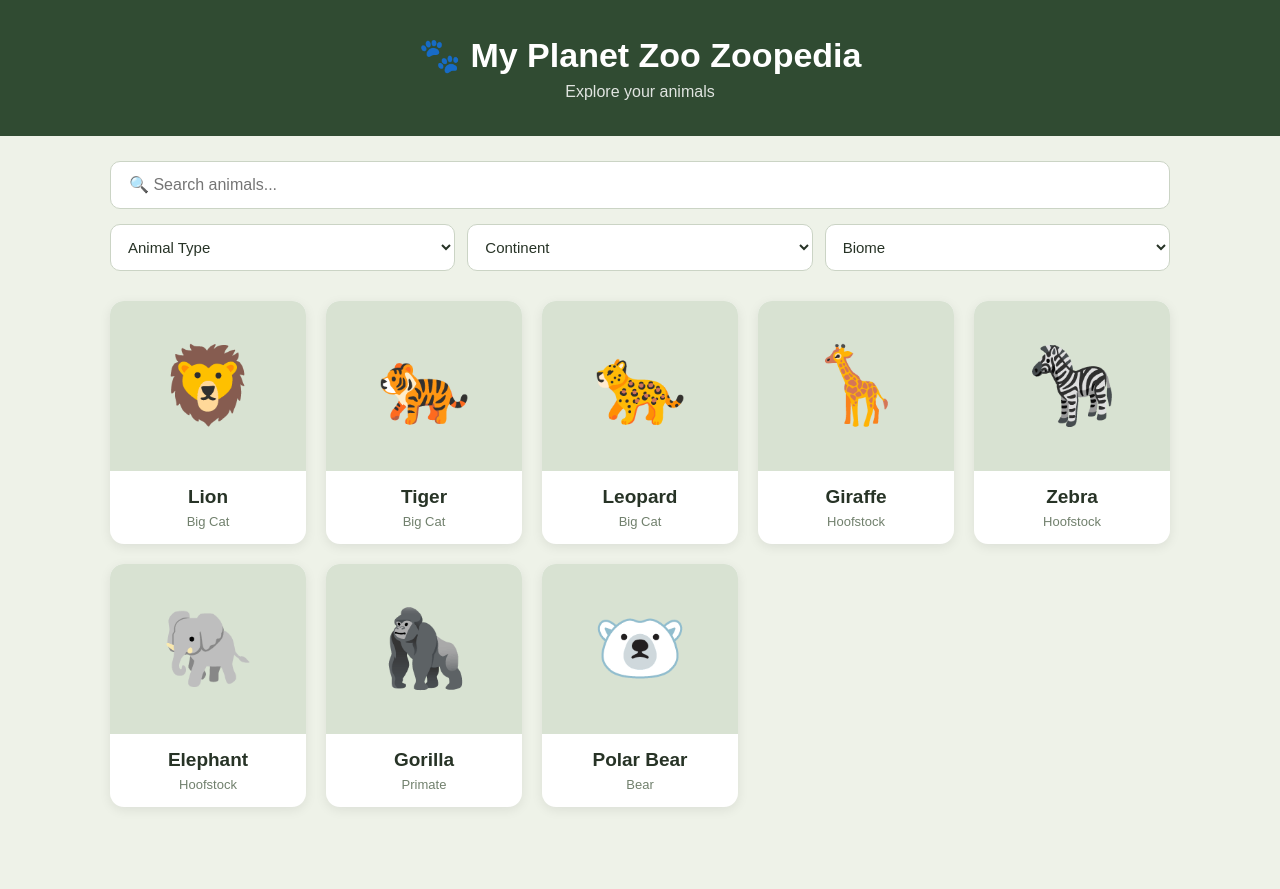
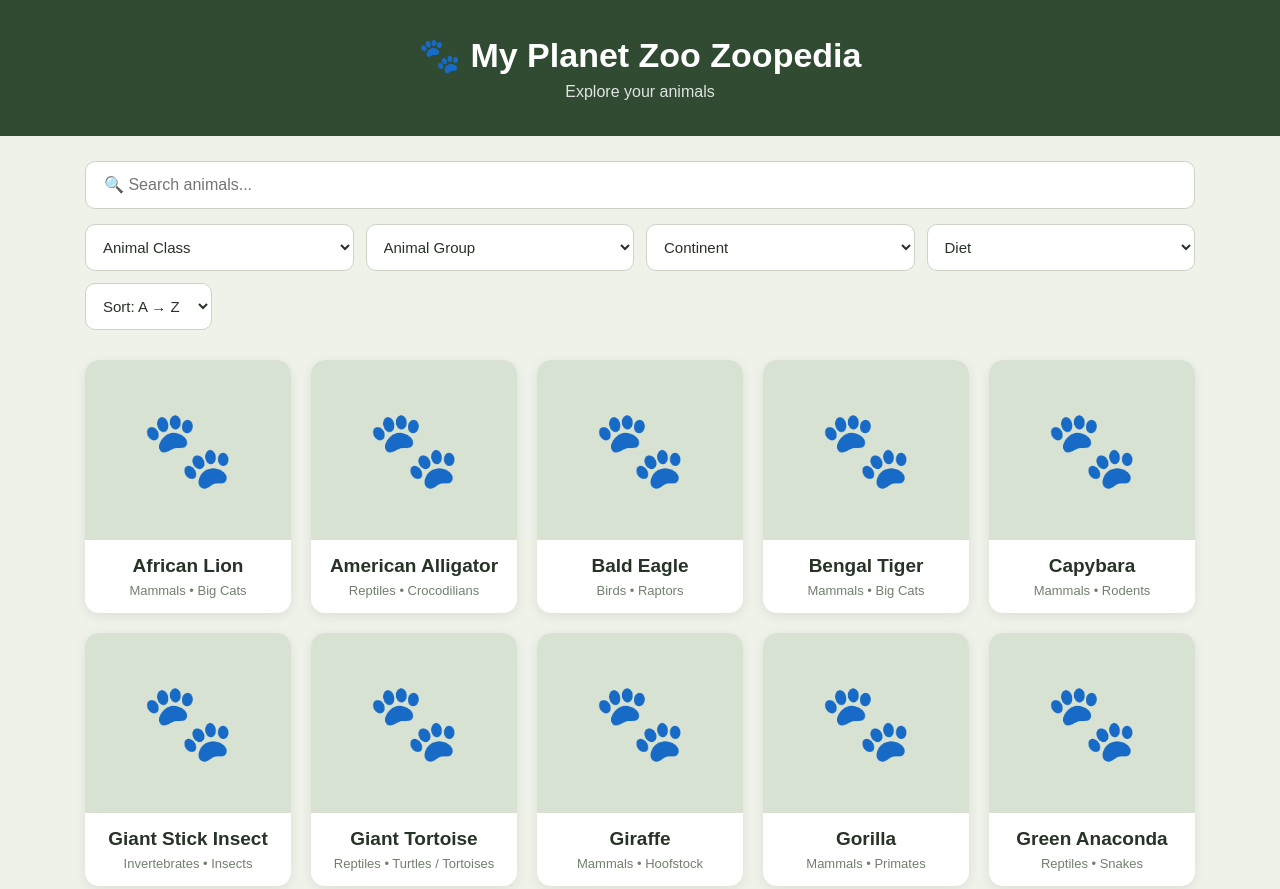
Before and after one commit to Tcase2014/planet-zoo-zoopedia, a plain HTML site: page index.html in a window 1280 px wide. Shown: the top 889 px of the page. Drawn offline with Linux system fonts and the light colour scheme.

Commit message:
Update index.html

```diff
--- a/index.html
+++ b/index.html
@@ -35,7 +35,7 @@
     }
 
     .controls {
-      max-width: 1100px;
+      max-width: 1150px;
       margin: 25px auto;
       padding: 0 20px;
     }
@@ -51,7 +51,7 @@
 
     .filters {
       display: grid;
-      grid-template-columns: repeat(3, 1fr);
+      grid-template-columns: repeat(4, 1fr);
       gap: 12px;
     }
 
@@ -64,8 +64,12 @@
       color: #273326;
     }
 
+    .sort-row {
+      margin-top: 12px;
+    }
+
     .animals {
-      max-width: 1100px;
+      max-width: 1150px;
       margin: 30px auto;
       padding: 0 20px 50px;
       display: grid;
@@ -86,12 +90,19 @@
     }
 
     .animal-image {
-      height: 170px;
+      height: 180px;
       background: #d8e2d2;
       display: flex;
       align-items: center;
       justify-content: center;
       font-size: 75px;
+      overflow: hidden;
+    }
+
+    .animal-image img {
+      width: 100%;
+      height: 100%;
+      object-fit: cover;
     }
 
     .animal-info {
@@ -117,7 +128,13 @@
       color: #71806d;
     }
 
-    @media (max-width: 650px) {
+    @media (max-width: 800px) {
+      .filters {
+        grid-template-columns: repeat(2, 1fr);
+      }
+    }
+
+    @media (max-width: 500px) {
       .filters {
         grid-template-columns: 1fr;
       }
@@ -143,12 +160,39 @@
 
     <div class="filters">
 
-      <select id="typeFilter">
-        <option value="">Animal Type</option>
-        <option value="Big Cat">Big Cats</option>
+      <select id="classFilter">
+        <option value="">Animal Class</option>
+        <option value="Mammals">Mammals</option>
+        <option value="Birds">Birds</option>
+        <option value="Reptiles">Reptiles</option>
+        <option value="Amphibians">Amphibians</option>
+        <option value="Fish">Fish</option>
+        <option value="Invertebrates">Invertebrates</option>
+      </select>
+
+      <select id="groupFilter">
+        <option value="">Animal Group</option>
+        <option value="Big Cats">Big Cats</option>
+        <option value="Primates">Primates</option>
         <option value="Hoofstock">Hoofstock</option>
-        <option value="Primate">Primates</option>
-        <option value="Bear">Bears</option>
+        <option value="Marsupials">Marsupials</option>
+        <option value="Rodents">Rodents</option>
+        <option value="Raptors">Raptors</option>
+        <option value="Waterfowl">Waterfowl</option>
+        <option value="Parrots">Parrots</option>
+        <option value="Flightless Birds">Flightless Birds</option>
+        <option value="Lizards">Lizards</option>
+        <option value="Crocodilians">Crocodilians</option>
+        <option value="Snakes">Snakes</option>
+        <option value="Turtles / Tortoises">Turtles / Tortoises</option>
+        <option value="Frogs">Frogs</option>
+        <option value="Toads">Toads</option>
+        <option value="Salamanders">Salamanders</option>
+        <option value="Newts">Newts</option>
+        <option value="Insects">Insects</option>
+        <option value="Arachnids">Arachnids</option>
+        <option value="Crustaceans">Crustaceans</option>
+        <option value="Molluscs">Molluscs</option>
       </select>
 
       <select id="continentFilter">
@@ -158,129 +202,268 @@
         <option value="Europe">Europe</option>
         <option value="North America">North America</option>
         <option value="South America">South America</option>
+        <option value="Oceania">Oceania</option>
       </select>
 
-      <select id="biomeFilter">
-        <option value="">Biome</option>
-        <option value="Tropical">Tropical</option>
-        <option value="Grassland">Grassland</option>
-        <option value="Desert">Desert</option>
-        <option value="Temperate">Temperate</option>
-        <option value="Taiga">Taiga</option>
+      <select id="dietFilter">
+        <option value="">Diet</option>
+        <option value="Herbivore">Herbivore</option>
+        <option value="Carnivore">Carnivore</option>
+        <option value="Omnivore">Omnivore</option>
+        <option value="Insectivore">Insectivore</option>
+        <option value="Piscivore">Piscivore</option>
       </select>
 
     </div>
+
+    <div class="sort-row">
+
+      <select id="sortFilter">
+        <option value="az">Sort: A → Z</option>
+        <option value="za">Sort: Z → A</option>
+      </select>
+
+    </div>
+
   </div>
 
   <main class="animals" id="animalGrid"></main>
 
   <script>
 
+    /*
+      ==========================================================
+      YOUR ANIMALS
+      ==========================================================
+
+      To add an animal later, copy one of these entries.
+
+      image:
+      Leave blank for now if you don't have an image yet.
+
+      continents:
+      You can put MORE THAN ONE continent here.
+
+      groups:
+      You can also give an animal MORE THAN ONE group if needed.
+
+      diet:
+      You can give an animal MORE THAN ONE diet if appropriate.
+    */
+
     const animals = [
 
       {
-        name: "Lion",
-        icon: "🦁",
-        type: "Big Cat",
-        continent: "Africa",
-        biome: "Grassland"
+        name: "African Lion",
+        image: "",
+        class: "Mammals",
+        groups: ["Big Cats"],
+        continents: ["Africa"],
+        diet: ["Carnivore"]
       },
 
       {
-        name: "Tiger",
-        icon: "🐅",
-        type: "Big Cat",
-        continent: "Asia",
-        biome: "Tropical"
+        name: "Bengal Tiger",
+        image: "",
+        class: "Mammals",
+        groups: ["Big Cats"],
+        continents: ["Asia"],
+        diet: ["Carnivore"]
       },
 
       {
         name: "Leopard",
-        icon: "🐆",
-        type: "Big Cat",
-        continent: "Africa",
-        biome: "Tropical"
+        image: "",
+        class: "Mammals",
+        groups: ["Big Cats"],
+        continents: ["Africa", "Asia"],
+        diet: ["Carnivore"]
       },
 
       {
         name: "Giraffe",
-        icon: "🦒",
-        type: "Hoofstock",
-        continent: "Africa",
-        biome: "Grassland"
-      },
-
-      {
-        name: "Zebra",
-        icon: "🦓",
-        type: "Hoofstock",
-        continent: "Africa",
-        biome: "Grassland"
-      },
-
-      {
-        name: "Elephant",
-        icon: "🐘",
-        type: "Hoofstock",
-        continent: "Africa",
-        biome: "Tropical"
+        image: "",
+        class: "Mammals",
+        groups: ["Hoofstock"],
+        continents: ["Africa"],
+        diet: ["Herbivore"]
       },
 
       {
         name: "Gorilla",
-        icon: "🦍",
-        type: "Primate",
-        continent: "Africa",
-        biome: "Tropical"
+        image: "",
+        class: "Mammals",
+        groups: ["Primates"],
+        continents: ["Africa"],
+        diet: ["Herbivore"]
       },
 
       {
-        name: "Polar Bear",
-        icon: "🐻‍❄️",
-        type: "Bear",
-        continent: "North America",
-        biome: "Taiga"
+        name: "Red Kangaroo",
+        image: "",
+        class: "Mammals",
+        groups: ["Marsupials"],
+        continents: ["Oceania"],
+        diet: ["Herbivore"]
+      },
+
+      {
+        name: "Capybara",
+        image: "",
+        class: "Mammals",
+        groups: ["Rodents"],
+        continents: ["South America"],
+        diet: ["Herbivore"]
+      },
+
+      {
+        name: "Bald Eagle",
+        image: "",
+        class: "Birds",
+        groups: ["Raptors"],
+        continents: ["North America"],
+        diet: ["Carnivore"]
+      },
+
+      {
+        name: "Macaw",
+        image: "",
+        class: "Birds",
+        groups: ["Parrots"],
+        continents: ["South America"],
+        diet: ["Herbivore"]
+      },
+
+      {
+        name: "Komodo Dragon",
+        image: "",
+        class: "Reptiles",
+        groups: ["Lizards"],
+        continents: ["Asia"],
+        diet: ["Carnivore"]
+      },
+
+      {
+        name: "American Alligator",
+        image: "",
+        class: "Reptiles",
+        groups: ["Crocodilians"],
+        continents: ["North America"],
+        diet: ["Carnivore"]
+      },
+
+      {
+        name: "Green Anaconda",
+        image: "",
+        class: "Reptiles",
+        groups: ["Snakes"],
+        continents: ["South America"],
+        diet: ["Carnivore"]
+      },
+
+      {
+        name: "Giant Tortoise",
+        image: "",
+        class: "Reptiles",
+        groups: ["Turtles / Tortoises"],
+        continents: ["Africa"],
+        diet: ["Herbivore"]
+      },
+
+      {
+        name: "Red-Eyed Tree Frog",
+        image: "",
+        class: "Amphibians",
+        groups: ["Frogs"],
+        continents: ["North America", "South America"],
+        diet: ["Insectivore"]
+      },
+
+      {
+        name: "Giant Stick Insect",
+        image: "",
+        class: "Invertebrates",
+        groups: ["Insects"],
+        continents: ["Oceania"],
+        diet: ["Herbivore"]
       }
 
     ];
 
+
     const grid = document.getElementById("animalGrid");
+
     const search = document.getElementById("search");
-    const typeFilter = document.getElementById("typeFilter");
+
+    const classFilter = document.getElementById("classFilter");
+
+    const groupFilter = document.getElementById("groupFilter");
+
     const continentFilter = document.getElementById("continentFilter");
-    const biomeFilter = document.getElementById("biomeFilter");
+
+    const dietFilter = document.getElementById("dietFilter");
+
+    const sortFilter = document.getElementById("sortFilter");
+
 
     function displayAnimals() {
 
       const searchText = search.value.toLowerCase();
-      const selectedType = typeFilter.value;
+
+      const selectedClass = classFilter.value;
+
+      const selectedGroup = groupFilter.value;
+
       const selectedContinent = continentFilter.value;
-      const selectedBiome = biomeFilter.value;
 
-      const filteredAnimals = animals.filter(animal => {
+      const selectedDiet = dietFilter.value;
+
+      const sortOrder = sortFilter.value;
+
+
+      let filteredAnimals = animals.filter(animal => {
 
         const matchesSearch =
           animal.name.toLowerCase().includes(searchText);
 
-        const matchesType =
-          !selectedType || animal.type === selectedType;
+        const matchesClass =
+          !selectedClass || animal.class === selectedClass;
+
+        const matchesGroup =
+          !selectedGroup ||
+          animal.groups.includes(selectedGroup);
 
         const matchesContinent =
-          !selectedContinent || animal.continent === selectedContinent;
+          !selectedContinent ||
+          animal.continents.includes(selectedContinent);
 
-        const matchesBiome =
-          !selectedBiome || animal.biome === selectedBiome;
+        const matchesDiet =
+          !selectedDiet ||
+          animal.diet.includes(selectedDiet);
+
 
         return (
           matchesSearch &&
-          matchesType &&
+          matchesClass &&
+          matchesGroup &&
           matchesContinent &&
-          matchesBiome
+          matchesDiet
         );
 
       });
 
+
+      filteredAnimals.sort((a, b) => {
+
+        return sortOrder === "az"
+          ? a.name.localeCompare(b.name)
+          : b.name.localeCompare(a.name);
+
+      });
+
+
       grid.innerHTML = "";
+
 
       if (filteredAnimals.length === 0) {
 
@@ -292,7 +475,9 @@
         `;
 
         return;
+
       }
+
 
       filteredAnimals.forEach(animal => {
 
@@ -300,26 +485,52 @@
 
         card.className = "animal-card";
 
+
+        const imageContent = animal.image
+
+          ? `<img src="${animal.image}" alt="${animal.name}">`
+
+          : `<span>🐾</span>`;
+
+
         card.innerHTML = `
+
           <div class="animal-image">
-            ${animal.icon}
+            ${imageContent}
           </div>
 
           <div class="animal-info">
+
             <h2>${animal.name}</h2>
-            <p>${animal.type}</p>
+
+            <p>
+              ${animal.class} • ${animal.groups.join(", ")}
+            </p>
+
           </div>
+
         `;
+
 
         grid.appendChild(card);
 
       });
+
     }
 
+
     search.addEventListener("input", displayAnimals);
-    typeFilter.addEventListener("change", displayAnimals);
+
+    classFilter.addEventListener("change", displayAnimals);
+
+    groupFilter.addEventListener("change", displayAnimals);
+
     continentFilter.addEventListener("change", displayAnimals);
-    biomeFilter.addEventListener("change", displayAnimals);
+
+    dietFilter.addEventListener("change", displayAnimals);
+
+    sortFilter.addEventListener("change", displayAnimals);
+
 
     displayAnimals();
 
```
